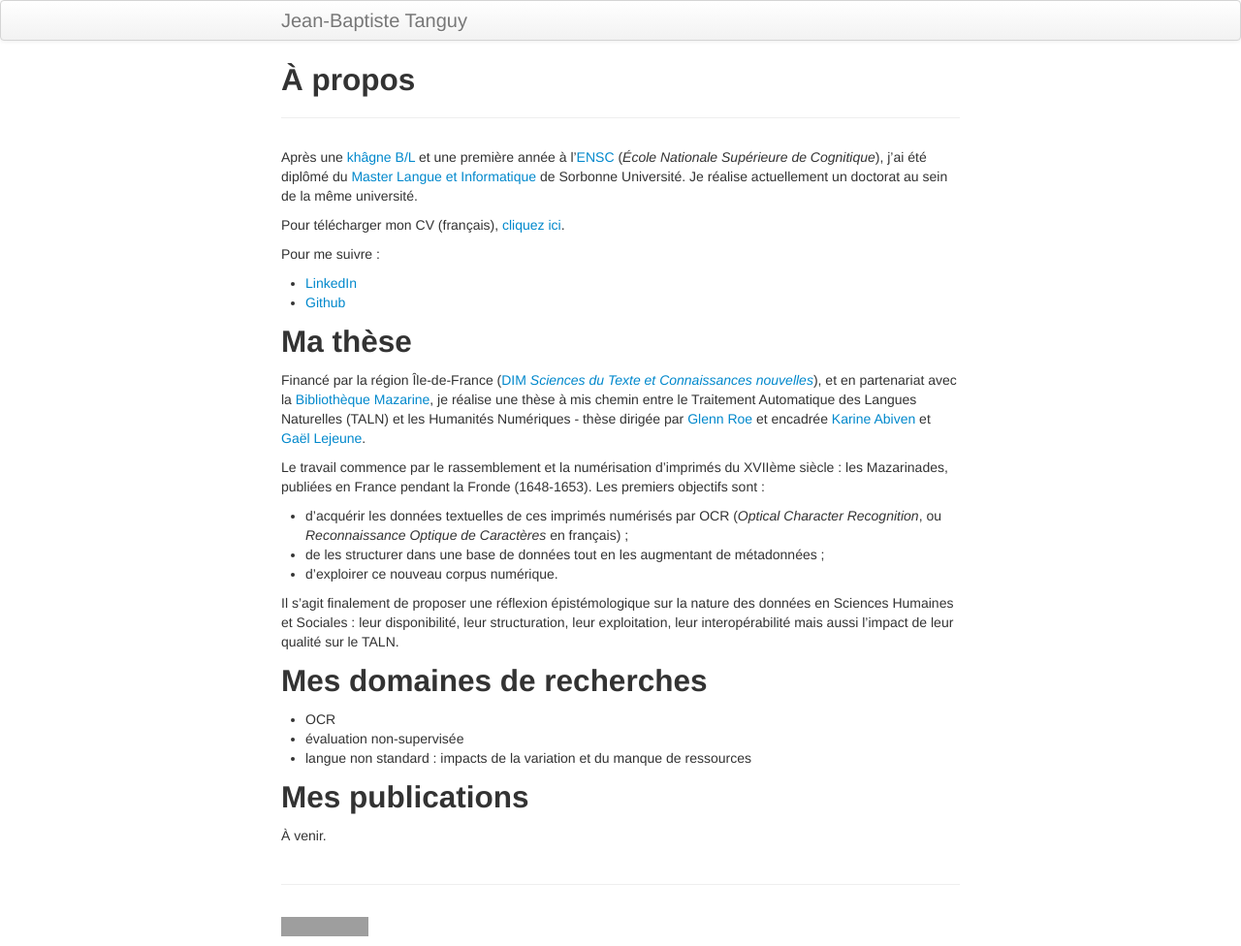
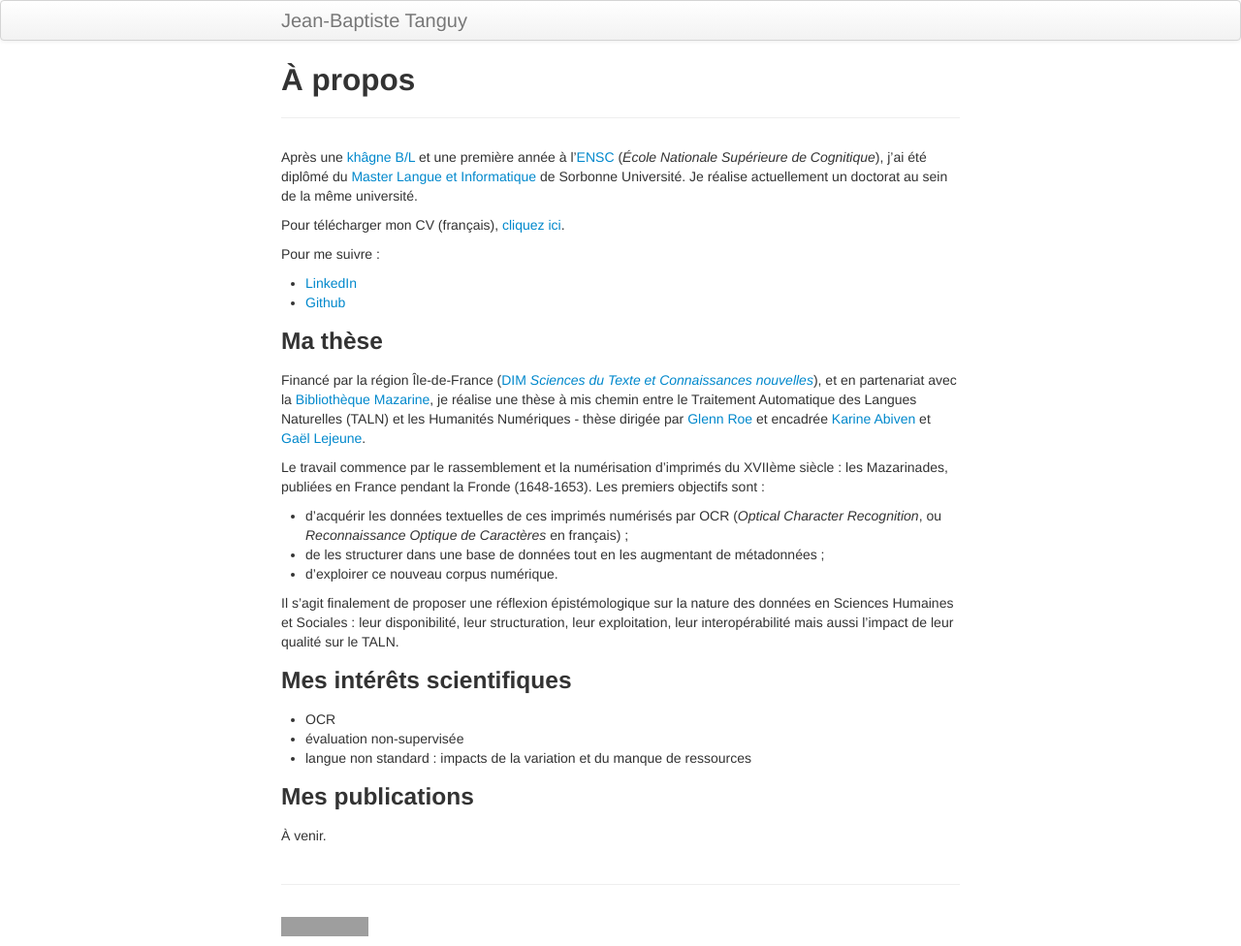
Before and after one commit to jbtanguy/jbtanguy.github.io, a Jekyll site: the page built from index.md, in a window 1280 px wide. Shown: the whole page at 97% size. Built offline with Jekyll 4.4.1, drawn with Linux system fonts in a browser that asks for light colours; grey boxes are pictures that could not be loaded.

Commit message:
Correction des coquilles

```diff
--- a/index.md
+++ b/index.md
@@ -16,8 +16,8 @@ Pour me suivre :
 - [LinkedIn](www.linkedin.com/in/jean-baptiste-tanguy-a08977118)
 - [Github](https://github.com/jbtanguy/)
 
-Ma thèse
---------
+### Ma thèse
+
 Financé par la région Île-de-France ([DIM <i>Sciences du Texte et Connaissances nouvelles</i>](http://www.dim-humanites-numeriques.fr/)), et en partenariat avec
 la [Bibliothèque Mazarine](https://www.bibliotheque-mazarine.fr/fr/), je réalise une thèse à mis chemin entre le Traitement Automatique des Langues Naturelles (TALN) et
 les Humanités Numériques - thèse dirigée par [Glenn Roe](http://www.glennroe.net/) et encadrée [Karine Abiven](https://paris-sorbonne.academia.edu/KarineAbiven) et
@@ -34,12 +34,12 @@ Il s'agit finalement de proposer une réflexion épistémologique sur la nature
 leur exploitation, leur interopérabilité mais aussi l'impact de leur qualité sur le TALN.
 
 
-Mes domaines de recherches
---------------------------
+### Mes intérêts scientifiques
+
 - OCR
 - évaluation non-supervisée
 - langue non standard : impacts de la variation et du manque de ressources
 
-Mes publications
-----------------
+### Mes publications
+
 À venir.
```
